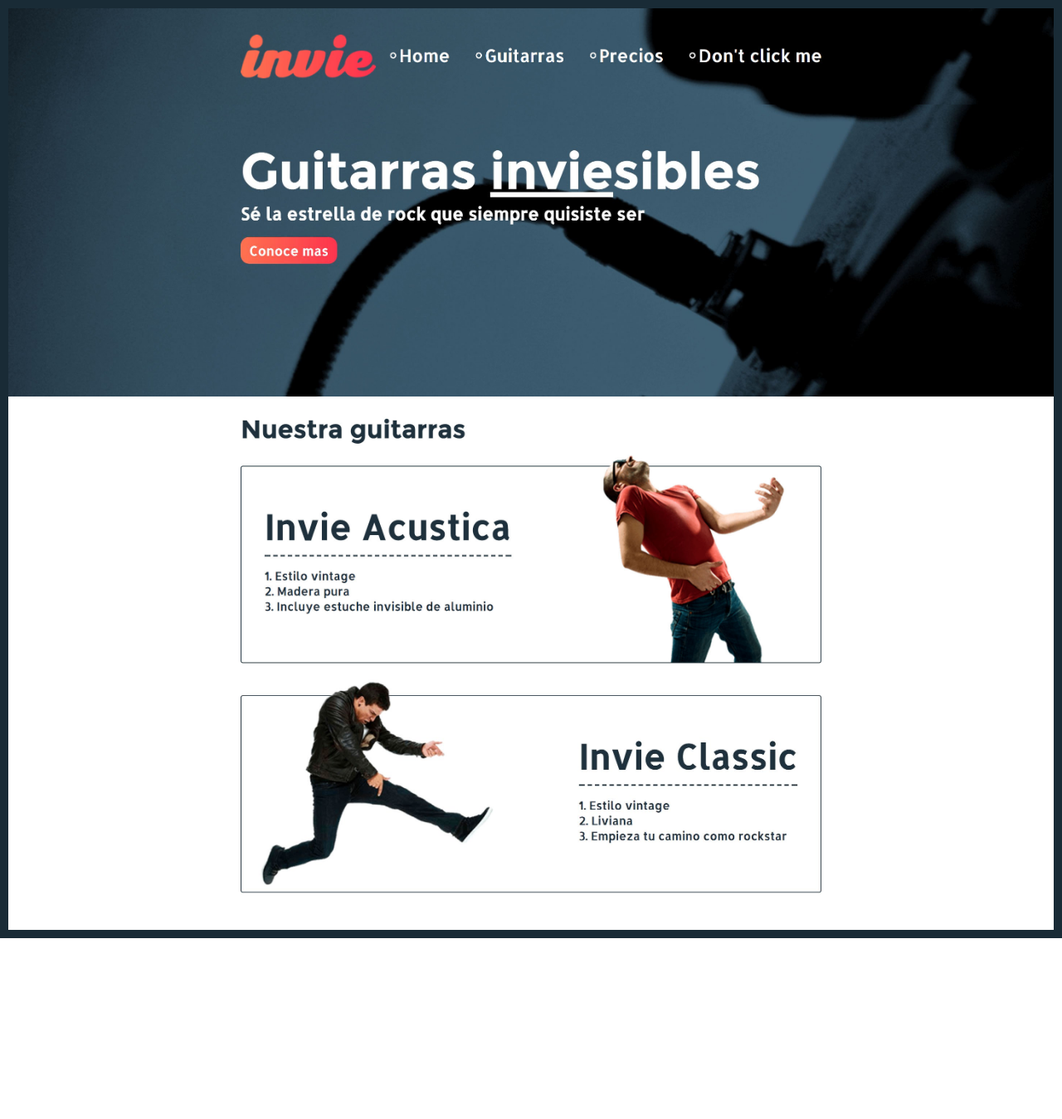
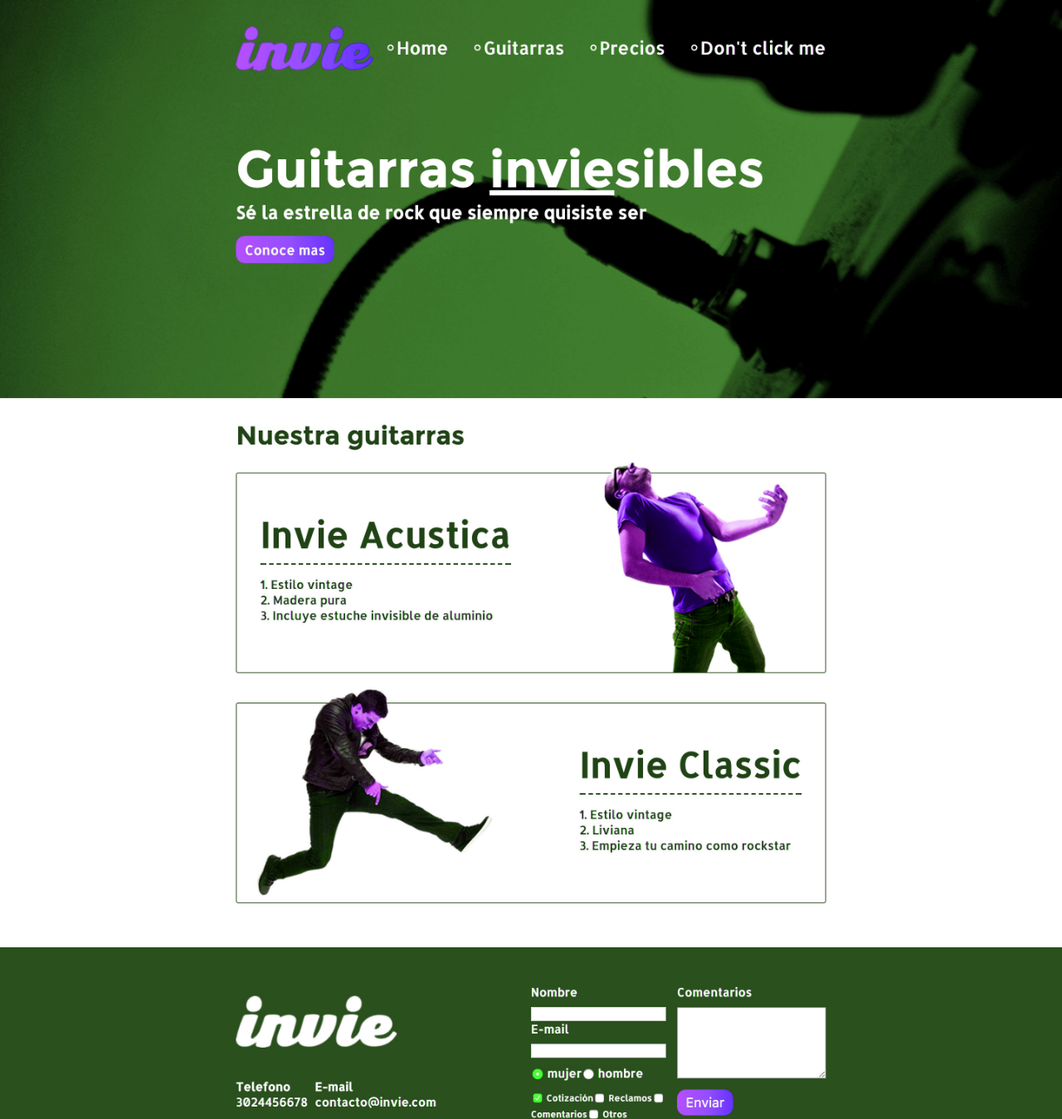
Before and after one commit to JeisonVargas/curso-github-invie, a plain HTML site: page index.html in a window 1280 px wide. Shown: the whole page at 83% size. Before the commit the page ends 1131 px from the top, so only its background shows below. Drawn offline with Linux system fonts and the light colour scheme.

Commit message:
nueva version de invei-verde

```diff
--- a/index.html
+++ b/index.html
@@ -5,7 +5,6 @@
 	<style type="text/css" media="screen">
 		body {
 			margin: 0;
-			border: 10px solid #192b36;
 		}
 		img {
 			max-width: 100%;
@@ -14,9 +13,6 @@
 	</style>
 </head>
 <body>
-	<img src="header.jpg" alt="">
-	<img src="hero.jpg" alt="">
-	<img src="acustica.jpg" alt="">
-	<img src="clasica.jpg" alt="">
+	<img src="nueva-version.png" alt="">
 </body>
 </html>
```
Also changed, not shown: nueva-version.png (added).
